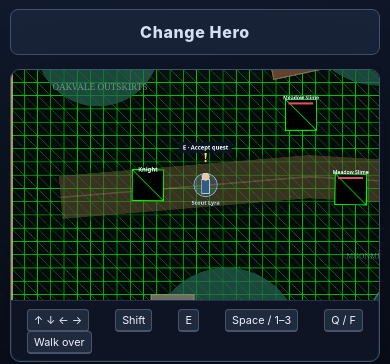
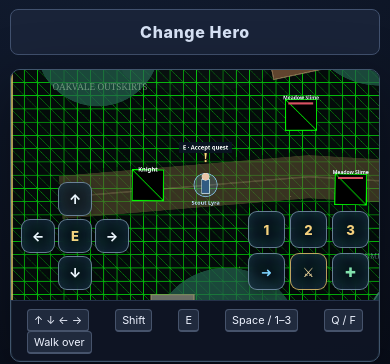
Before and after one commit to davidform/eternal-realm, a React (Vite) app in the folder apps/web/: page / in a window 390 px wide. Both pictures are taken after a click on the button "Begin Adventure". Shown: the part 276-640 px from the top of the page. Built offline with nearby package versions, Linux system fonts and the light colour scheme; no server answers; grey boxes are pictures that could not be loaded.

Commit message:
feat: add mobile touch controls

```diff
--- a/apps/web/src/game/GameCanvas.tsx
+++ b/apps/web/src/game/GameCanvas.tsx
@@ -1,4 +1,4 @@
-import { useEffect, useRef, useState } from "react";
+import { useEffect, useRef, useState, type PointerEvent } from "react";
 import Phaser from "phaser";
 import type { CharacterClass } from "@eternal-realm/shared-types";
 import { GameScene } from "./GameScene.js";
@@ -14,7 +14,34 @@ interface GameCanvasProps {
 export function GameCanvas({ characterClass, command, onSnapshot, onRestart }: GameCanvasProps) {
   const containerRef = useRef<HTMLDivElement>(null);
   const sceneRef = useRef<GameScene | null>(null);
+  const localCommandId = useRef(0);
   const [isReady, setIsReady] = useState(false);
+
+  function runAction(type: "ATTACK" | "DODGE" | "INTERACT" | "POTION") {
+    if (!isReady) return;
+    localCommandId.current += 1;
+    sceneRef.current?.runCommand({ id: localCommandId.current, type });
+  }
+
+  function runSkill(skillIndex: number) {
+    if (!isReady) return;
+    localCommandId.current += 1;
+    sceneRef.current?.runCommand({ id: localCommandId.current, type: "SKILL", skillIndex });
+  }
+
+  function startMove(x: number, y: number) {
+    return (event: PointerEvent<HTMLButtonElement>) => {
+      event.preventDefault();
+      event.currentTarget.setPointerCapture(event.pointerId);
+      sceneRef.current?.setVirtualDirection(x, y);
+    };
+  }
+
+  function stopMove(event: PointerEvent<HTMLButtonElement>) {
+    event.preventDefault();
+    if (event.currentTarget.hasPointerCapture(event.pointerId)) event.currentTarget.releasePointerCapture(event.pointerId);
+    sceneRef.current?.setVirtualDirection(0, 0);
+  }
 
   useEffect(() => {
     if (!containerRef.current) return;
@@ -58,6 +85,25 @@ export function GameCanvas({ characterClass, command, onSnapshot, onRestart }: G
           <small>Gathering heroes, creatures, and shard-light…</small>
         </div>
       ) : null}
+      {isReady ? (
+        <div className="touch-controls" aria-label="Touch controls">
+          <div className="touch-dpad" aria-label="Movement controls">
+            <button aria-label="Move up" className="touch-up" onPointerCancel={stopMove} onPointerDown={startMove(0, -1)} onPointerUp={stopMove} type="button">↑</button>
+            <button aria-label="Move left" className="touch-left" onPointerCancel={stopMove} onPointerDown={startMove(-1, 0)} onPointerUp={stopMove} type="button">←</button>
+            <button aria-label="Talk" className="touch-talk" onClick={() => runAction("INTERACT")} type="button">E</button>
+            <button aria-label="Move right" className="touch-right" onPointerCancel={stopMove} onPointerDown={startMove(1, 0)} onPointerUp={stopMove} type="button">→</button>
+            <button aria-label="Move down" className="touch-down" onPointerCancel={stopMove} onPointerDown={startMove(0, 1)} onPointerUp={stopMove} type="button">↓</button>
+          </div>
+          <div className="touch-actions" aria-label="Combat controls">
+            {[0, 1, 2].map((skillIndex) => (
+              <button aria-label={`Skill ${skillIndex + 1}`} key={skillIndex} onClick={() => runSkill(skillIndex)} type="button">{skillIndex + 1}</button>
+            ))}
+            <button aria-label="Dodge" className="touch-dodge" onClick={() => runAction("DODGE")} type="button">➜</button>
+            <button aria-label="Basic attack" className="touch-attack" onClick={() => runAction("ATTACK")} type="button">⚔</button>
+            <button aria-label="Healing potion" className="touch-potion" onClick={() => runAction("POTION")} type="button">✚</button>
+          </div>
+        </div>
+      ) : null}
     </div>
   );
 }
--- a/apps/web/src/game/GameScene.ts
+++ b/apps/web/src/game/GameScene.ts
@@ -142,6 +142,7 @@ export class GameScene extends Phaser.Scene {
   private dodgeUntil = 0;
   private invulnerableUntil = 0;
   private dodgeDirection = new Phaser.Math.Vector2(1, 0);
+  private virtualDirection = new Phaser.Math.Vector2(0, 0);
   private nextCooldownSnapshotAt = 0;
   private hitStopUntil = 0;
   private questAccepted = false;
@@ -225,9 +226,14 @@ export class GameScene extends Phaser.Scene {
     if (this.status !== "PLAYING") return;
     if (command.type === "ATTACK") this.attackNearestMonster(this.time.now);
     else if (command.type === "DODGE") this.dodge(this.time.now);
+    else if (command.type === "INTERACT") this.interactWithLyra();
     else if (command.type === "SKILL") this.useSkill(command.skillIndex, this.time.now);
     else if (command.type === "POTION") this.usePotion();
     else this.equipItemAt(command.inventoryIndex);
+  }
+
+  setVirtualDirection(x: number, y: number) {
+    this.virtualDirection.set(x, y);
   }
 
   private createMap() {
@@ -542,8 +548,8 @@ export class GameScene extends Phaser.Scene {
       this.player.setVelocity(this.dodgeDirection.x * DODGE_SPEED, this.dodgeDirection.y * DODGE_SPEED);
       return;
     }
-    const horizontal = Number(this.keys.right.isDown) - Number(this.keys.left.isDown);
-    const vertical = Number(this.keys.down.isDown) - Number(this.keys.up.isDown);
+    const horizontal = Phaser.Math.Clamp(Number(this.keys.right.isDown) - Number(this.keys.left.isDown) + this.virtualDirection.x, -1, 1);
+    const vertical = Phaser.Math.Clamp(Number(this.keys.down.isDown) - Number(this.keys.up.isDown) + this.virtualDirection.y, -1, 1);
     const velocity = new Phaser.Math.Vector2(horizontal, vertical);
     if (velocity.lengthSq() > 0) velocity.normalize().scale(PLAYER_SPEED);
     this.player.setVelocity(velocity.x, velocity.y);
@@ -561,8 +567,8 @@ export class GameScene extends Phaser.Scene {
 
   private dodge(time: number) {
     if (time < this.dodgeReadyAt) return;
-    const horizontal = Number(this.keys.right.isDown) - Number(this.keys.left.isDown);
-    const vertical = Number(this.keys.down.isDown) - Number(this.keys.up.isDown);
+    const horizontal = Phaser.Math.Clamp(Number(this.keys.right.isDown) - Number(this.keys.left.isDown) + this.virtualDirection.x, -1, 1);
+    const vertical = Phaser.Math.Clamp(Number(this.keys.down.isDown) - Number(this.keys.up.isDown) + this.virtualDirection.y, -1, 1);
     this.dodgeDirection.set(horizontal, vertical);
     if (this.dodgeDirection.lengthSq() === 0) this.dodgeDirection.set(this.player.flipX ? -1 : 1, 0);
     this.dodgeDirection.normalize();
--- a/apps/web/src/game/types.ts
+++ b/apps/web/src/game/types.ts
@@ -19,6 +19,7 @@ export interface QuestStepSnapshot {
 export type GameCommand =
   | { id: number; type: "ATTACK" }
   | { id: number; type: "DODGE" }
+  | { id: number; type: "INTERACT" }
   | { id: number; type: "SKILL"; skillIndex: number }
   | { id: number; type: "POTION" }
   | { id: number; type: "EQUIP"; inventoryIndex: number };
--- a/apps/web/src/styles.css
+++ b/apps/web/src/styles.css
@@ -249,6 +249,65 @@ h1 {
 .game-canvas canvas {
   display: block;
 }
+
+.touch-controls {
+  position: absolute;
+  z-index: 11;
+  right: 10px;
+  bottom: 10px;
+  left: 10px;
+  display: none;
+  align-items: flex-end;
+  justify-content: space-between;
+  pointer-events: none;
+  user-select: none;
+}
+
+.touch-controls button {
+  display: grid;
+  place-items: center;
+  padding: 0;
+  border: 1px solid rgba(169, 202, 235, 0.58);
+  border-radius: 9px;
+  color: #edf7ff;
+  background: rgba(9, 20, 35, 0.78);
+  box-shadow: inset 0 0 14px rgba(91, 161, 215, 0.18), 0 3px 10px rgba(0, 0, 0, 0.28);
+  backdrop-filter: blur(3px);
+  pointer-events: auto;
+  touch-action: none;
+  font-size: 0.82rem;
+  font-weight: 850;
+}
+
+.touch-controls button:active {
+  border-color: #f1d37f;
+  background: rgba(47, 75, 101, 0.9);
+  transform: scale(0.94);
+}
+
+.touch-dpad {
+  display: grid;
+  grid-template: repeat(3, 34px) / repeat(3, 34px);
+  gap: 3px;
+}
+
+.touch-up { grid-area: 1 / 2; }
+.touch-left { grid-area: 2 / 1; }
+.touch-talk { grid-area: 2 / 2; color: #f1d37f !important; }
+.touch-right { grid-area: 2 / 3; }
+.touch-down { grid-area: 3 / 2; }
+
+.touch-actions {
+  display: grid;
+  grid-template-columns: repeat(3, 37px);
+  gap: 5px;
+}
+
+.touch-actions button { height: 37px; }
+.touch-actions button:nth-child(-n + 3) { color: #f5d17d; }
+.touch-actions .touch-dodge { color: #7ed4ff; }
+.touch-actions .touch-attack { color: #ffe6a6; border-color: rgba(241, 205, 117, 0.78); }
+.touch-actions .touch-potion { color: #82e2ad; }
 
 .launch-screen {
   display: grid;
@@ -806,3 +865,7 @@ kbd {
   .topbar-statuses { flex-direction: column; align-items: flex-end; }
   .save-status { display: none; }
 }
+
+@media (hover: none) and (pointer: coarse), (max-width: 680px) {
+  .touch-controls { display: flex; }
+}
```
Also changed, not shown: 1 other file (tests, documents, lock files or other folders).
